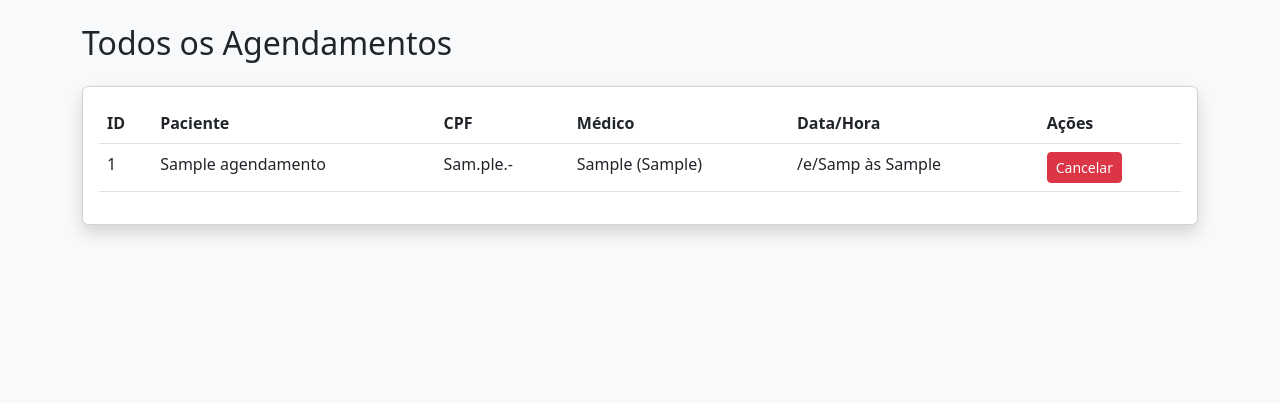
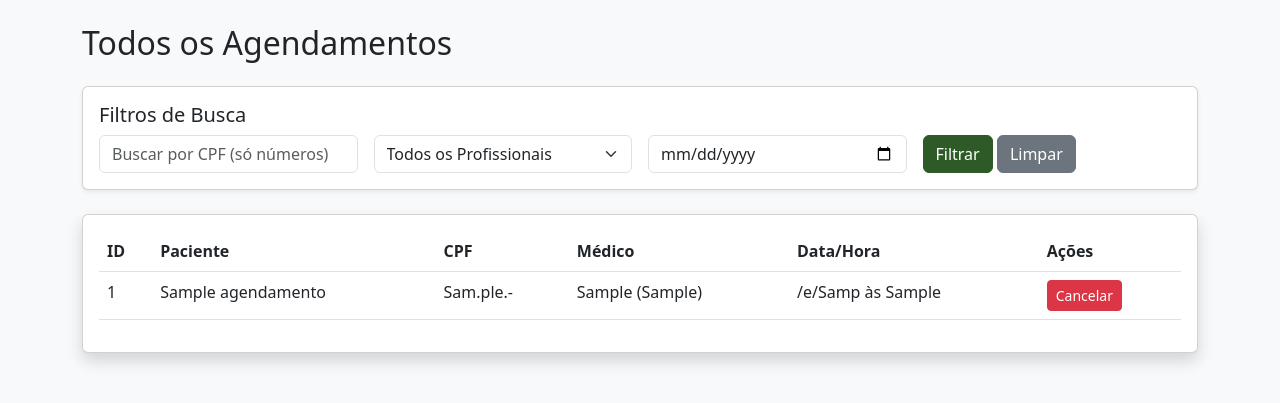
Before and after one commit to Soterop/Clinica-ads-sistematizacao, a Flask app: page /lista in a window 1280 px wide. Shown: the part 56-459 px from the top of the page. Run offline with Flask 3, Linux system fonts and the light colour scheme; tables that the repository leaves empty hold one stand-in row (values such as "Sample post").

Commit message:
Implementação da busca na lista.html

```diff
--- a/app/routes.py
+++ b/app/routes.py
@@ -67,7 +67,33 @@ def agendar():
 def lista_agendamentos():
     todos = Agendamento.query.all()
 
+    filtro_cpf = request.args.get('cpf')
+    filtro_prof = request.args.get('profissional')
+    filtro_data = request.args.get('data')
+
+
+    query = Agendamento.query
+
+
+    if filtro_cpf:
+        query = query.filter(Agendamento.cpf == filtro_cpf)
+
+    if filtro_prof:
+        query = query.filter(Agendamento.profissional == filtro_prof)
+
+    if filtro_data:
+        query = query.filter(Agendamento.data == filtro_data)
+
+    agendamentos = query.order_by(Agendamento.data.asc()).all()
+
+    profissionais = [a.profissional for a in Agendamento.query.with_entities(Agendamento.profissional).distinct()]
+
     return render_template('lista.html', agendamentos=todos)
+
+
+
+
+
 
 @app.route('/cancelar/<int:id_agendamento>', methods=['POST'])
 def cancelar(id_agendamento):
--- a/app/templates/lista.html
+++ b/app/templates/lista.html
@@ -18,6 +18,34 @@
         <h2 class="mb-4">Todos os Agendamentos</h2>
 
 
+<div class="card mb-4 shadow-sm">
+    <div class="card-body">
+        <h5 class="card-title">Filtros de Busca</h5>
+        <form method="GET" action="/lista" class="row g-3">
+            <div class="col-md-3">
+                <input type="text" name="cpf" class="form-control" placeholder="Buscar por CPF (só números)" value="{{ request.args.get('cpf', '') }}">
+            </div>
+
+            <div class="col-md-3">
+                <select name="profissional" class="form-select">
+                    <option value="">Todos os Profissionais</option>
+                    {% for p in profissionais_lista %}
+                        <option value="{{ p }}" {% if request.args.get('profissional') == p %}selected{% endif %}>{{ p }}</option>
+                    {% endfor %}
+                </select>
+            </div>
+
+            <div class="col-md-3">
+                <input type="date" name="data" class="form-control" value="{{ request.args.get('data', '') }}">
+            </div>
+
+            <div class="col-md-3">
+                <button type="submit" class="btn btn-primary">Filtrar</button>
+                <a href="/lista" class="btn btn-secondary">Limpar</a>
+            </div>
+        </form>
+    </div>
+</div>
 
         <div class="card shadow">
             <div class="card-body">
@@ -32,6 +60,7 @@
                             <th>Ações</th>
                         </tr>
                     </thead>
+
                     <tbody>
                         {% for a in agendamentos %}
                         <tr>
```
